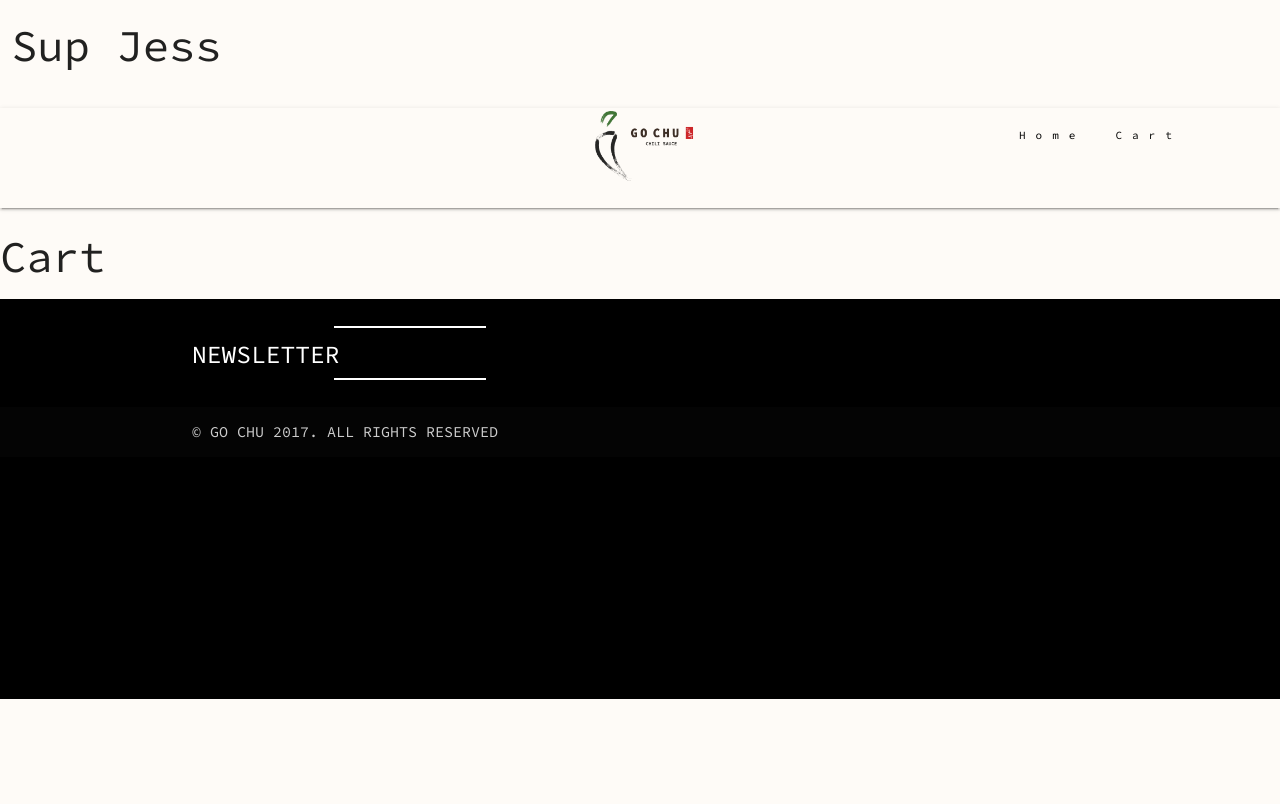
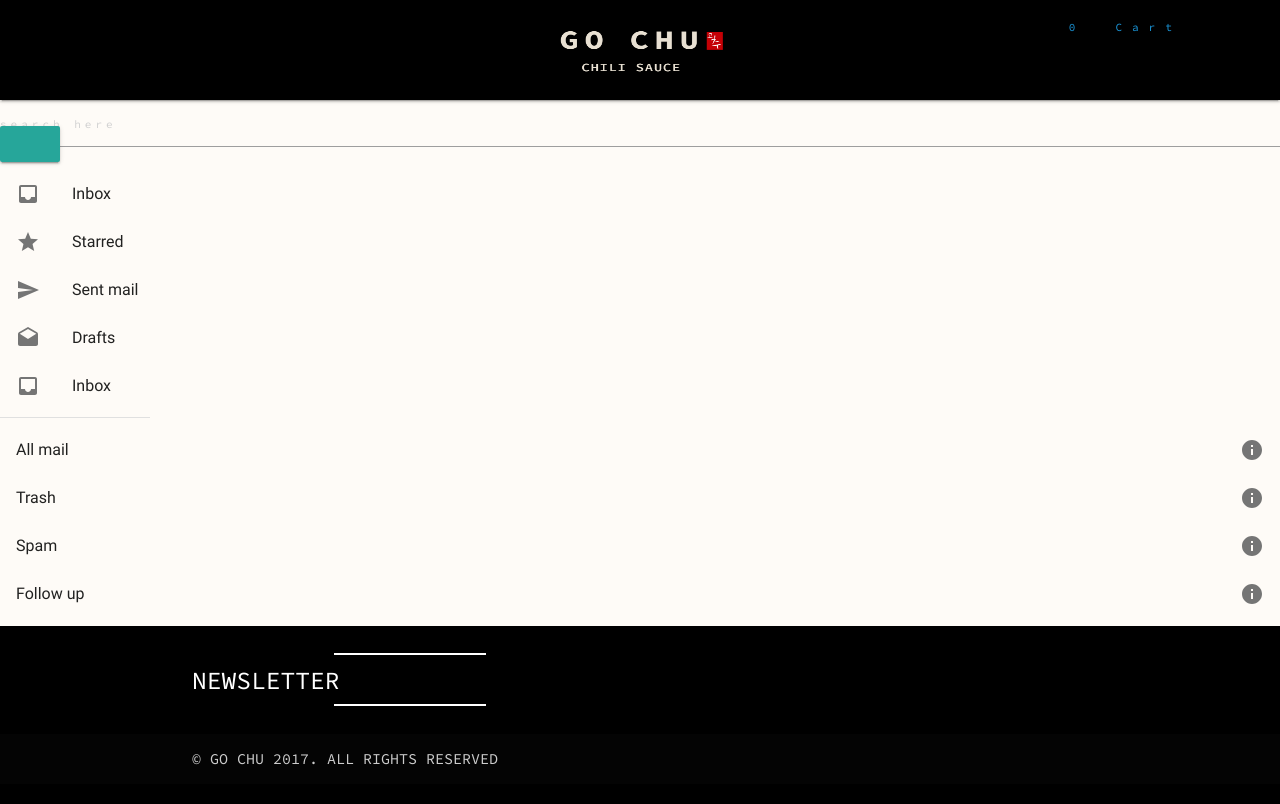
Before and after one commit to arkkitchen/go-chu, a React app: page /cart in a window 1280 px wide. Built offline with nearby package versions, Linux system fonts and the light colour scheme.

Commit message:
code is somehow working, shocking.

```diff
--- a/modules/Cart/Cart.js
+++ b/modules/Cart/Cart.js
@@ -1,9 +1,35 @@
 import React, { Component } from 'react'
+import SvgIcon from 'material-ui/SvgIcon'
+import {List, ListItem} from 'material-ui/List'
+import ContentInbox from 'material-ui/svg-icons/content/inbox'
+import ActionGrade from 'material-ui/svg-icons/action/grade'
+import ContentSend from 'material-ui/svg-icons/content/send'
+import ContentDrafts from 'material-ui/svg-icons/content/drafts'
+import Divider from 'material-ui/Divider'
+import ActionInfo from 'material-ui/svg-icons/action/info'
 
 class Cart extends Component {
   render(){
     return(
-      <h3>Cart</h3>
+      <div>
+      <List>
+        <ListItem primaryText="Inbox" leftIcon={<ContentInbox />} />
+        <ListItem primaryText="Starred" leftIcon={<ActionGrade />} />
+        <ListItem primaryText="Sent mail" leftIcon={<ContentSend />} />
+        <ListItem primaryText="Drafts" leftIcon={<ContentDrafts />} />
+        <ListItem primaryText="Inbox" leftIcon={<ContentInbox />} />
+      </List>
+
+      <Divider />
+
+      <List>
+        <ListItem primaryText="All mail" rightIcon={<ActionInfo />} />
+        <ListItem primaryText="Trash" rightIcon={<ActionInfo />} />
+        <ListItem primaryText="Spam" rightIcon={<ActionInfo />} />
+        <ListItem primaryText="Follow up" rightIcon={<ActionInfo />} />
+      </List>
+      </div>
+
     )
   }
 }
--- a/modules/Main.js
+++ b/modules/Main.js
@@ -1,5 +1,6 @@
 import React, { Component } from 'react'
 import { Route } from 'react-router-dom'
+import MuiThemeProvider from 'material-ui/styles/MuiThemeProvider'
 
 import Routes from './Routes'
 import Home from './Home/Home'
@@ -10,10 +11,12 @@ class Main extends Component{
   render(){
     return(
       <div>
-        <Routes>
-          <Route exact path="/" component={Home}/>
-          <Route path="/cart" component={Cart}/>
-        </Routes>
+        <MuiThemeProvider>
+          <Routes>
+            <Route exact path="/" component={Home}/>
+            <Route path="/cart" component={Cart}/>
+          </Routes>
+        </MuiThemeProvider>
       </div>
     )
   }
--- /dev/null
+++ b/modules/NavBar.js
@@ -0,0 +1,35 @@
+import React, { Component } from 'react'
+import { NavLink } from 'react-router-dom'
+import { Col, Row } from 'react-materialize'
+
+
+class NavBar extends Component{
+  render(){
+    return (
+
+    <div>
+
+      <nav>
+        <div className="nav-wrapper">
+          <a href="/" className="brand-logo center">
+            <img id="gochu_logo" src="images/web_logo.png" alt="go chu"/>
+          </a>
+          <ul id="nav-mobile" className="right hide-on-med-and-down">
+            <li><NavLink to="/" className="nav-text">{this.props.jess}</NavLink></li>
+            <li><NavLink to="/cart" className="nav-text">Cart</NavLink></li>
+          </ul>
+        </div>
+
+
+          <Row>
+            <Col s2={6} m={6} l={6}/>
+              <input placeholder="search here" id="search_bar_text" type="text"/>
+          </Row>
+
+      </nav>
+    </div>
+    )
+  }
+}
+
+export default NavBar
--- a/modules/Routes.js
+++ b/modules/Routes.js
@@ -1,36 +1,36 @@
 import React, { Component } from 'react'
 import { Col, Row, Icon, Button } from 'react-materialize'
-import { NavLink } from 'react-router-dom'
+import MuiThemeProvider from 'material-ui/styles/MuiThemeProvider'
 
+import NavBar from './NavBar'
 import Footer from './Footer'
 
 class Routes extends Component {
   constructor(){
     super()
+      this.state =
+        {bottles: 0}
+      this.jessClick=this.jessClick.bind(this)
+  }
+
+jessClick(){
+  this.setState({
+    bottles: this.state.bottles+1
+    })
   }
 
   render(){
     return(
       <div>
-        <Row>
-          <Col>
-            <h3 className="sup">Sup Jess</h3>
-          </Col>
-        </Row>
-        <nav>
-          <div className="nav-wrapper">
-            <a href="/" className="brand-logo center">
-              <img id="gochu_logo" src="images/gochu_logo.png" alt="go chu"/>
-            </a>
-            <ul id="nav-mobile" className="right hide-on-med-and-down">
-              <li><NavLink to="/" className="nav-text">Home</NavLink></li>
-              <li><NavLink to="/cart" className="nav-text">Cart</NavLink></li>
-            </ul>
-          </div>
-        </nav>
+        <NavBar jess={this.state.bottles} />
+          <Button onClick={this.jessClick} />
+
+
         <div>
           {this.props.children}
         </div>
+
+
         <Footer/>
       </div>
     )
--- a/package.json
+++ b/package.json
@@ -12,6 +12,8 @@
     "compression": "^1.7.1",
     "express": "^4.16.2",
     "if-env": "^1.0.0",
+    "material-ui": "^0.20.0",
+    "material-ui-search-bar": "^0.4.1",
     "moment": "^2.19.2",
     "prop-types": "^15.6.0",
     "react": "^16.2.0",
--- a/public/css/global.css
+++ b/public/css/global.css
@@ -7,10 +7,9 @@ body{
 
 /*TOP NAV CSS*/
 nav{
-  background-color: transparent;
+  background-color: black;
   /*border: 2px solid black;*/
   height: 100px;
-  margin-top: .5%;
   margin-bottom: 2%
 }
 
@@ -19,7 +18,7 @@ nav{
   font-family: source code pro;
   letter-spacing: 10px;
   font-size: 11px;
-  color: black
+  color:  #1B9CE2
 }
 
 /*Margin that pushes login & cart to the left*/
@@ -29,23 +28,25 @@ nav{
 }
 
 #gochu_logo{
-  height: 70px;
-  width: 100px;
+  height: 150px;
+  width: 200px
   /*border: 2px solid black;*/
-  margin-top: 8%;
-  opacity: .85
+  /*opacity: .85*/
 }
 
+input{
+    border: 2px solid pink
+
+}
 #search_bar{
-    /*border: 2px solid black;*/
-    margin-top: 2.3%
+    border: 2px solid pink
 }
 
 #search_bar_text{
   font-family: source code pro;
   letter-spacing: 4px;
   font-size: 11px;
-  color: black
+  color: pink
 }
 
 
--- a/public/index.html
+++ b/public/index.html
@@ -4,6 +4,8 @@
     <meta charset="utf-8"/>
     <title>Go Chu | best sauce</title>
     <link href="https://fonts.googleapis.com/icon?family=Material+Icons" rel="stylesheet">
+    <link href="https://fonts.googleapis.com/css?family=Roboto" rel="stylesheet">
+    <link href="https://fonts.googleapis.com/css?family=Source+Code+Pro" rel="stylesheet">
     <link href="/resources/materialize/css/materialize.min.css" rel="stylesheet">
     <link rel="stylesheet" href="/css/main.css">
     <link rel="stylesheet" href="/css/global.css">
--- a/server.js
+++ b/server.js
@@ -12,7 +12,7 @@ app.get('*', function(req, res){
   res.sendFile(path.join(__dirname, 'public', 'index.html'))
 })
 
-var PORT = process.env.PORT || 8080
+var PORT = process.env.PORT || 8000
 app.listen(PORT, function(){
   console.log('Nocmon server running on port: ' + PORT)
 })
```
Also changed, not shown: index.js (+5 -4 lines), public/images/web_logo.png (added), 1 other file.
